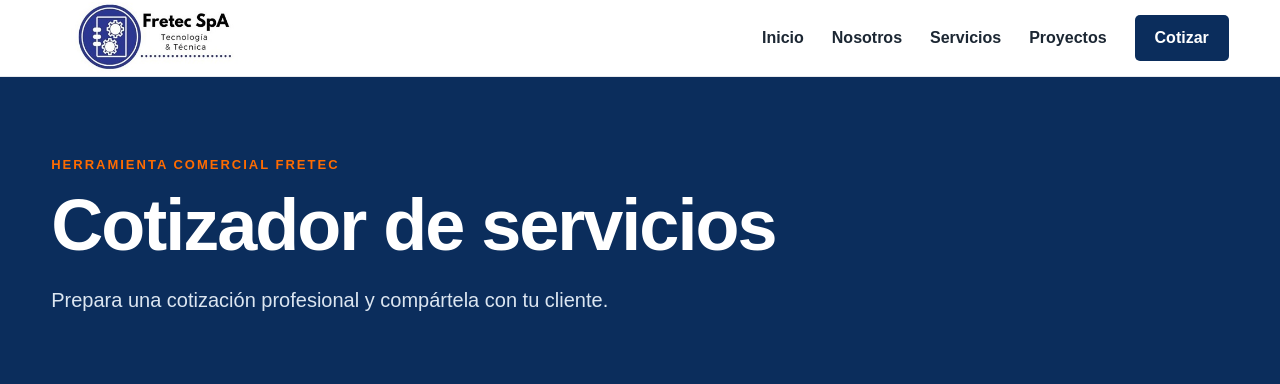
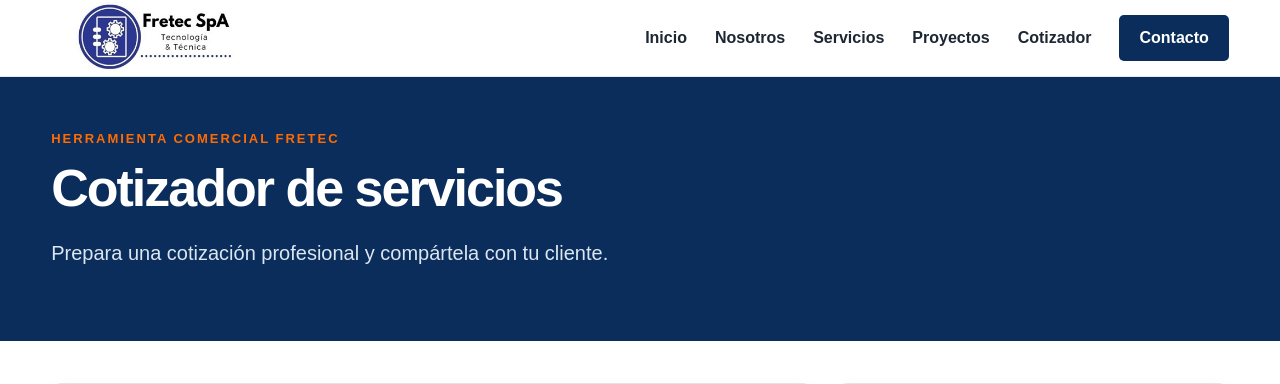
Before and after one commit to freddytp9/fretec-web, a Flask app: page /cotizador in a window 1280 px wide. Shown: the top 384 px of the page. Run offline with Flask 3, Linux system fonts and the light colour scheme.

Commit message:
Wire cotizador assets and navigation

```diff
--- a/templates/base.html
+++ b/templates/base.html
@@ -8,6 +8,7 @@
   <meta name="keywords" content="mantenimiento industrial Chile, servicio técnico soldadoras, soldadura industrial, extracción humos soldadura, estructuras metálicas, CNC corte plasma, insumos soldadura">
   <title>{% block title %}Fretec SpA | Soluciones industriales{% endblock %}</title>
   <link rel="stylesheet" href="{{ url_for('static', filename='css/style.css') }}">
+  {% block extra_head %}{% endblock %}
 </head>
 <body>
 <header class="header">
@@ -19,7 +20,8 @@
       <a href="{{ url_for('nosotros') }}">Nosotros</a>
       <a href="{{ url_for('servicios') }}">Servicios</a>
       <a href="{{ url_for('proyectos') }}">Proyectos</a>
-      <a class="nav-cta" href="{{ url_for('contacto') }}">Cotizar</a>
+      <a href="{{ url_for('cotizador') }}">Cotizador</a>
+      <a class="nav-cta" href="{{ url_for('contacto') }}">Contacto</a>
     </nav>
   </div>
 </header>
@@ -34,5 +36,6 @@
 </footer>
 <a class="whatsapp" href="https://wa.me/56984059818?text=Hola%20Fretec,%20quiero%20consultar%20por%20un%20servicio%20industrial." target="_blank" rel="noopener" aria-label="Contactar por WhatsApp">WA</a>
 <script src="{{ url_for('static', filename='js/main.js') }}"></script>
+{% block extra_scripts %}{% endblock %}
 </body>
 </html>
```
